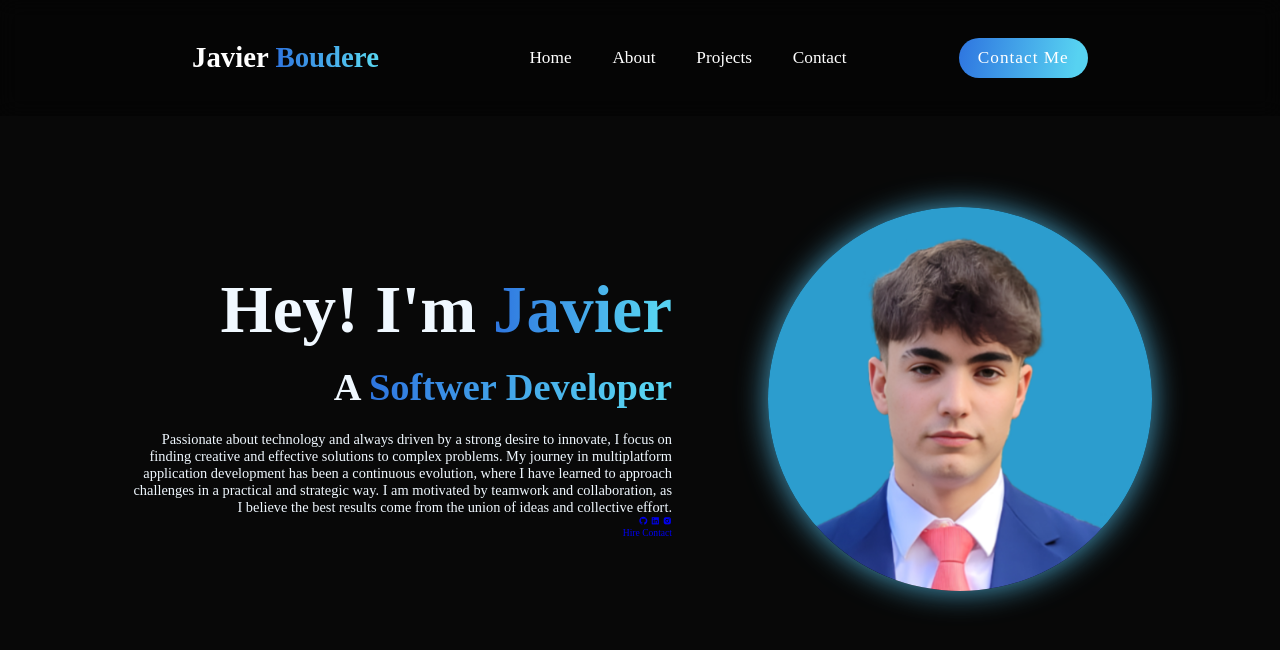
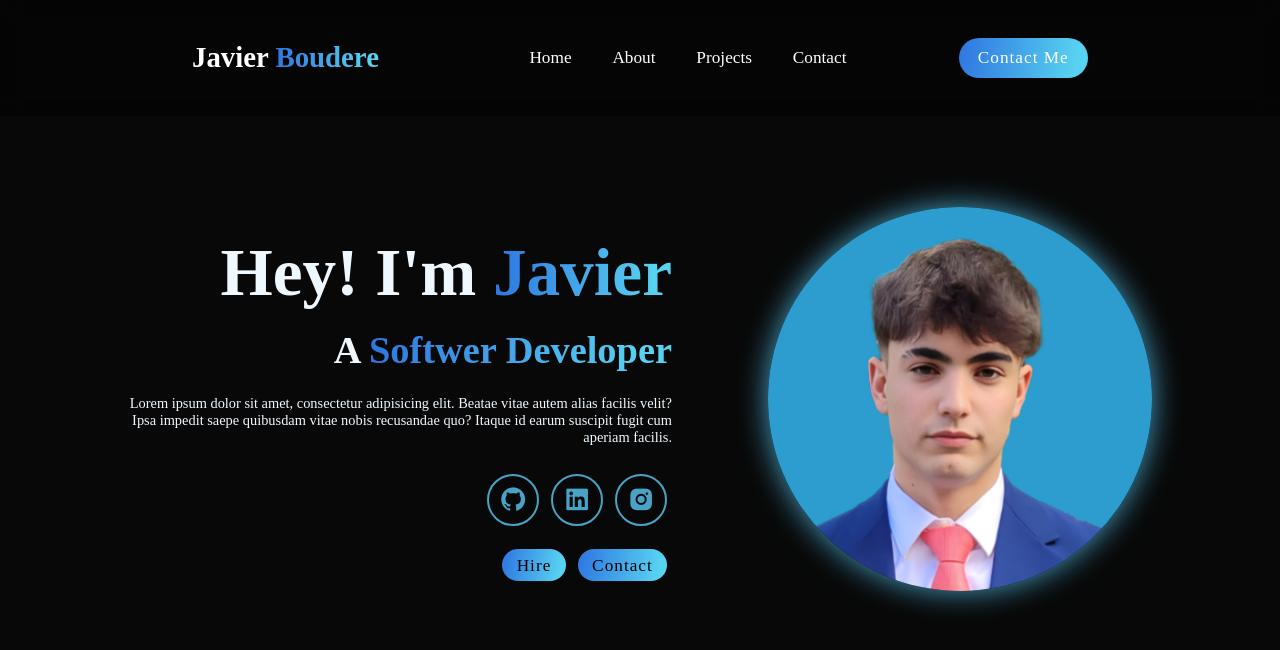
Before and after one commit to Javiboude/PortafolioGithubPage, a plain HTML site: page index.html in a window 1280 px wide. Drawn offline with nearby package versions, Linux system fonts and the light colour scheme.

Commit message:
Commit Css home acabada

```diff
--- a/index.html
+++ b/index.html
@@ -39,7 +39,7 @@
         <div class="home-content">
             <h1>Hey! I'm <span>Javier</span></h1>
             <h3>A <span>Softwer Developer</span></h3>
-            <p>Passionate about technology and always driven by a strong desire to innovate, I focus on finding creative and effective solutions to complex problems. My journey in multiplatform application development has been a continuous evolution, where I have learned to approach challenges in a practical and strategic way. I am motivated by teamwork and collaboration, as I believe the best results come from the union of ideas and collective effort.</p>
+            <p>Lorem ipsum dolor sit amet, consectetur adipisicing elit. Beatae vitae autem alias facilis velit? Ipsa impedit saepe quibusdam vitae nobis recusandae quo? Itaque id earum suscipit fugit cum aperiam facilis.</p>
 
             <div class="social-icons">
                 <a href="#">
--- a/style.css
+++ b/style.css
@@ -102,7 +102,7 @@ span{
 }
 
 .gradient-button:hover{
-transform: scale(1.05);
+transform: scale(1.10);
 }
 
 section{
@@ -154,3 +154,46 @@ section{
     box-shadow: 0 0 50px var(--main-color);
     box-shadow: 0 0 100px var(--main-color);
 }
+
+.social-icons a{
+    display: inline-flex; /*Cra un contenedor ocupando solo el espacio que necesita, dejando alienar otras estiquetas */
+    justify-content: center;
+    align-items: center;
+    font-size: 3rem;
+    padding: 1rem;
+    background: transparent;
+    border: 2px solid var(--main-color);
+    border-radius: 50%;
+    color: var(--main-color);
+    margin: 3rem 0.5rem;
+    transition: 0.3 ease-in-out;
+}
+
+.social-icons a:hover{
+    color: var(--text-color);
+    background-color: var(--main-color);
+    transform: scale(1.2)translateY(-5px);
+    box-shadow: 0 0 25px var(--main-color);
+}
+
+.btn-group a{
+    font-size: 1.8rem;
+    margin: 0rem 0.5rem;
+    padding: 0.7rem 1.5rem;
+    color: black;
+    background: linear-gradient(
+        279deg,
+        rgb(87, 210, 241) 10%,
+        rgb(46, 117, 224) 100%
+    );
+    border-radius: 3rem;
+    letter-spacing: 1px;
+    transition: 0.3 ease-in-out;
+}
+
+.btn-group a:hover{
+    color: var(--text-color);
+    background-color: var(--main-color);
+    transform: scale(1.9);
+    box-shadow: 0 0 25px var(--main-color);
+}
```
